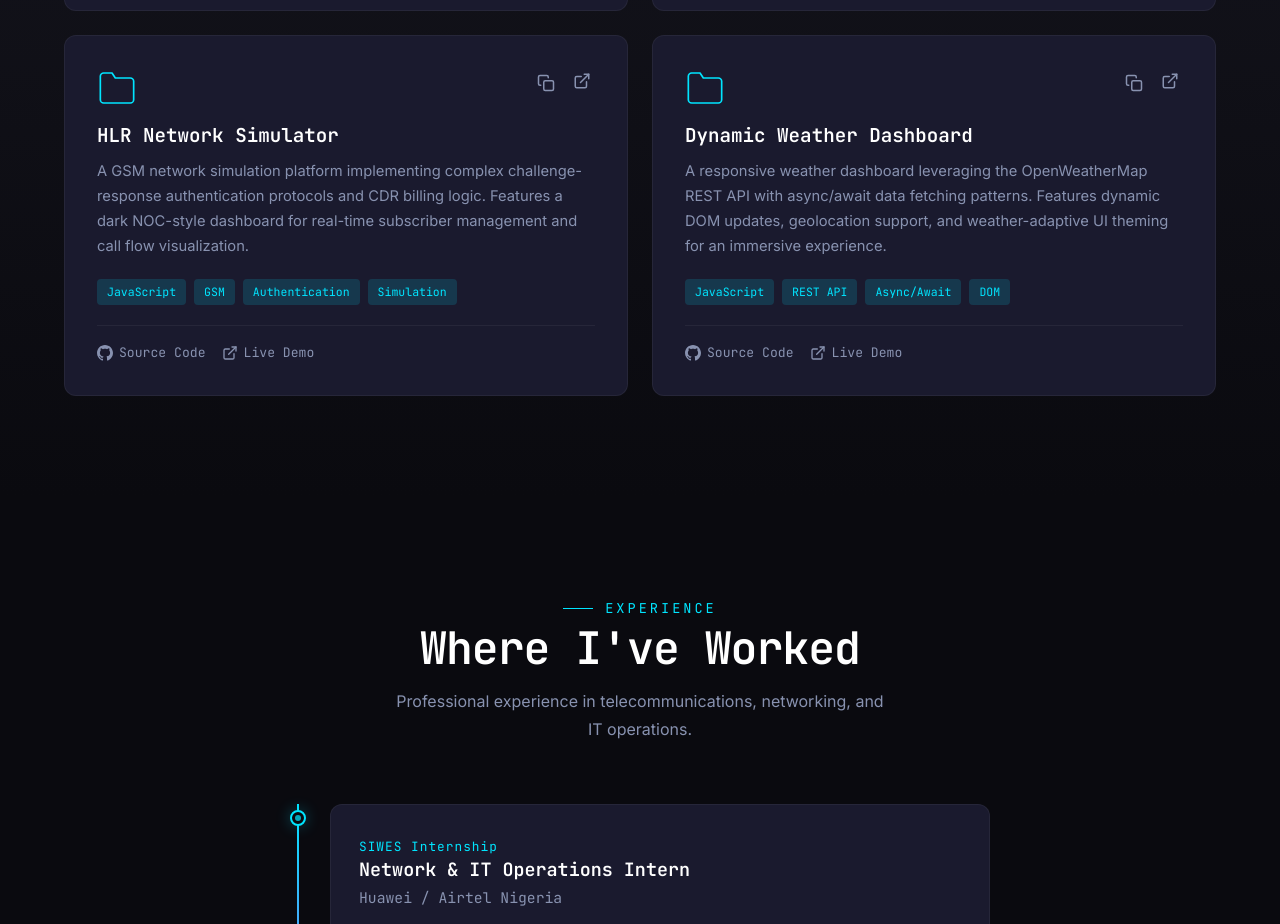
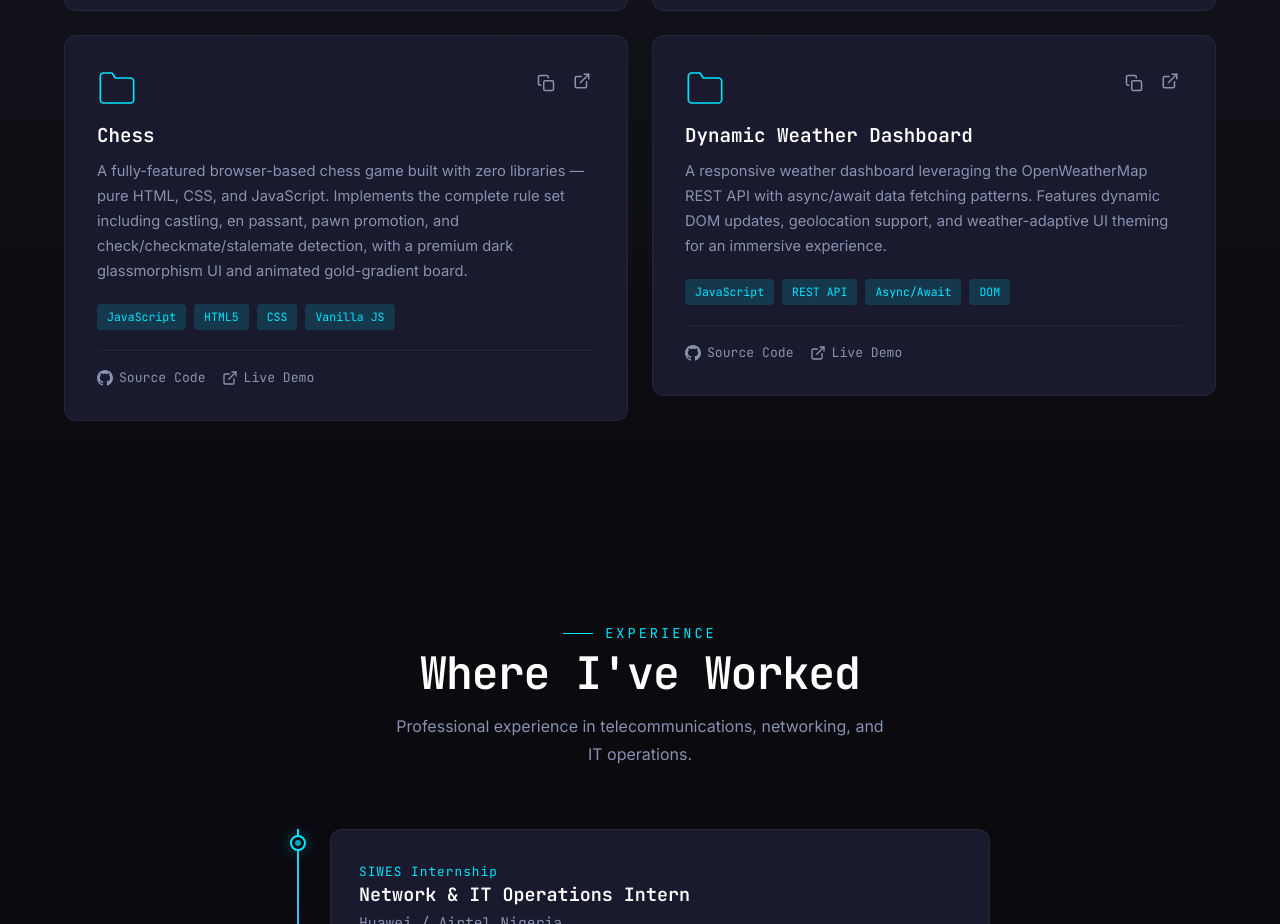
Before and after one commit to MEPHiSTO126/Portfolio, a React (Vite) app: page / in a window 1280 px wide. Shown: the part 2220-3144 px from the top of the page. Built offline with nearby package versions, Linux system fonts and the light colour scheme.

Commit message:
feat: replace HLR Network Simulator with Chess project

```diff
--- a/src/components/Projects.jsx
+++ b/src/components/Projects.jsx
@@ -19,12 +19,12 @@ const projects = [
     live: 'https://chrono-url.vercel.app/',
   },
   {
-    title: 'HLR Network Simulator',
+    title: 'Chess',
     description:
-      'A GSM network simulation platform implementing complex challenge-response authentication protocols and CDR billing logic. Features a dark NOC-style dashboard for real-time subscriber management and call flow visualization.',
-    tags: ['JavaScript', 'GSM', 'Authentication', 'Simulation'],
-    repo: 'https://github.com/MEPHiSTO126/HLR-Network-Simulator',
-    live: 'https://hlr-sim.vercel.app/',
+      'A fully-featured browser-based chess game built with zero libraries — pure HTML, CSS, and JavaScript. Implements the complete rule set including castling, en passant, pawn promotion, and check/checkmate/stalemate detection, with a premium dark glassmorphism UI and animated gold-gradient board.',
+    tags: ['JavaScript', 'HTML5', 'CSS', 'Vanilla JS'],
+    repo: 'https://github.com/MEPHiSTO126/Chess',
+    live: 'https://mephisto126.github.io/Chess',
   },
   {
     title: 'Dynamic Weather Dashboard',
```
